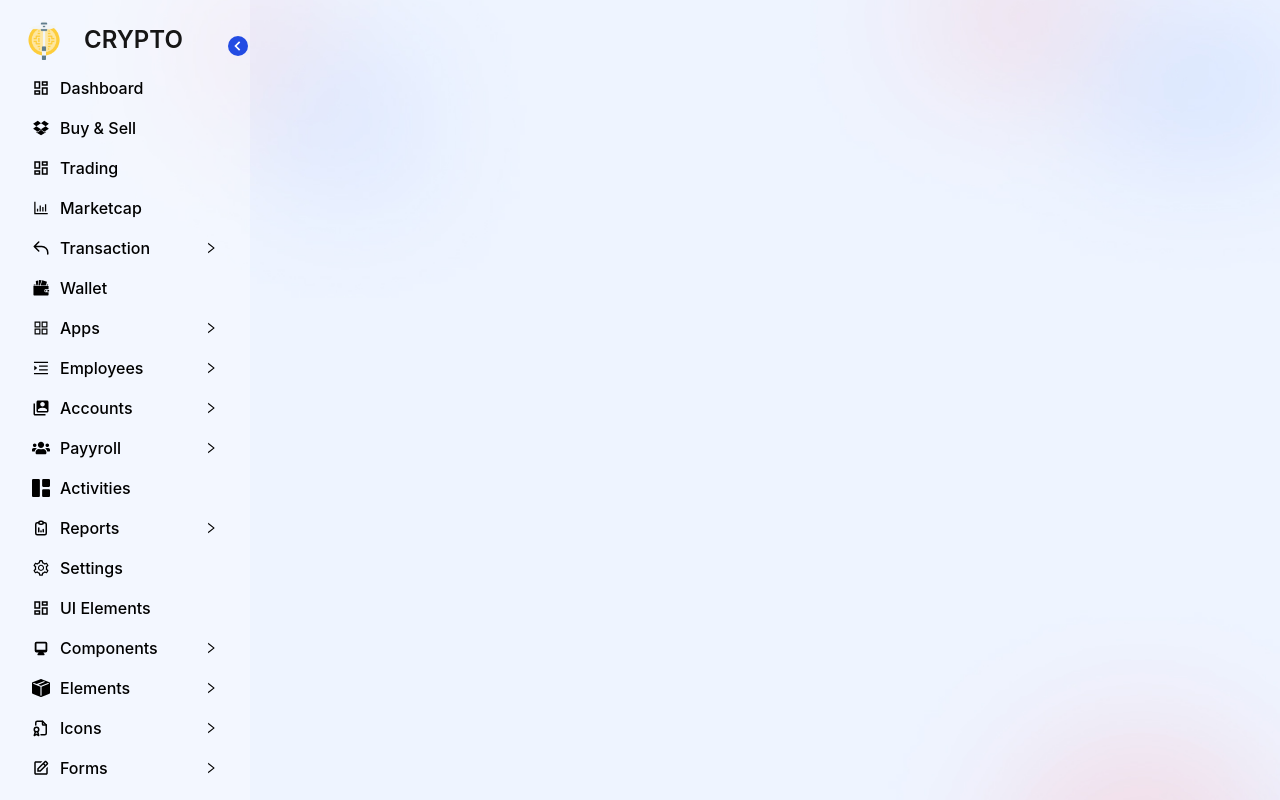
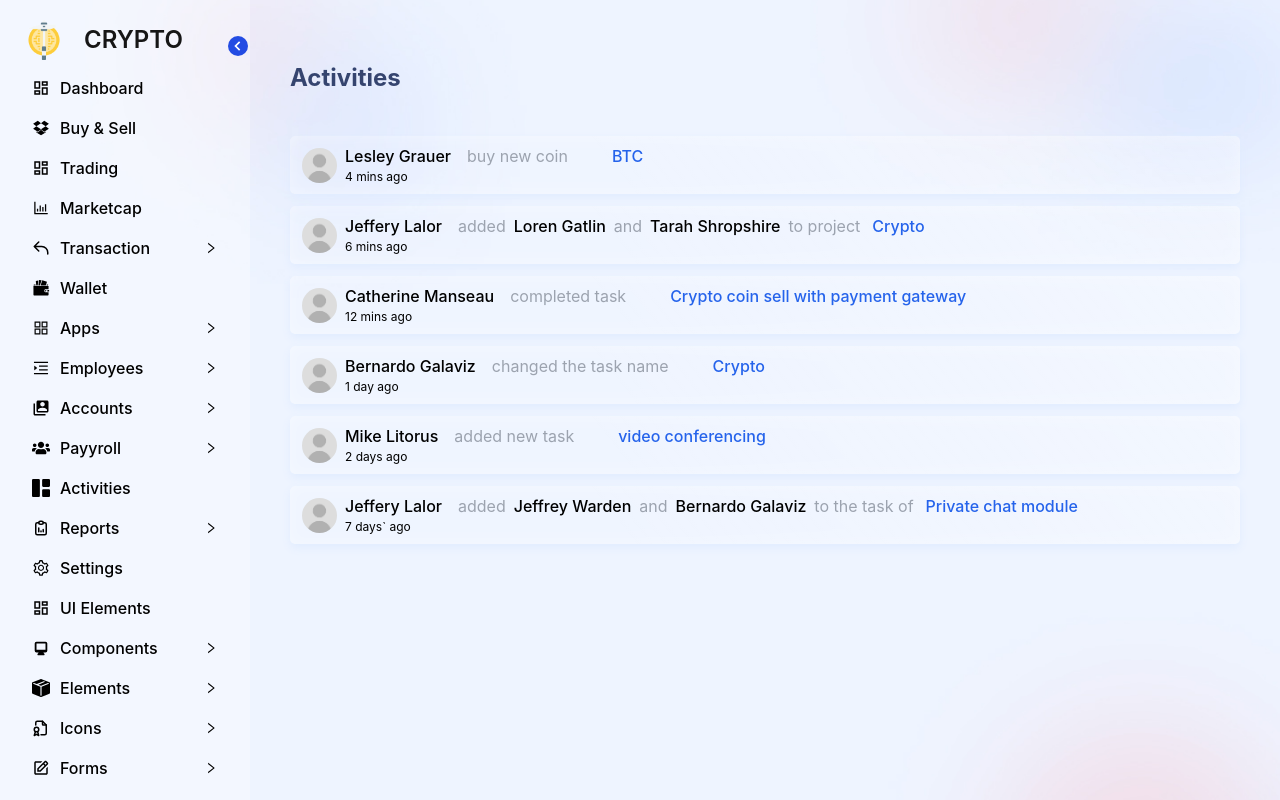
Before and after one commit to salimovone/crypto-dashboard, a React (Create React App) app: page /activities in a window 1280 px wide. Built offline with nearby package versions, Linux system fonts and the light colour scheme.

Commit message:
activities

```diff
--- a/src/App.jsx
+++ b/src/App.jsx
@@ -4,6 +4,7 @@ import SideBar from "./components/Sidebar";
 import BuySell from "./views/BuySell";
 import Dashboard from "./views/Home";
 import Marketcap from "./views/Marketcap";
+import Actives from "./views/Actives";
 
 function App() {
   return (
@@ -16,6 +17,7 @@ function App() {
           <Route path="/" element={<Dashboard />} />
           <Route path="/buySell" element={<BuySell/>}/>
           <Route path="/marketcap" element={<Marketcap/>}/>
+          <Route path="/activities" element={<Actives/>}/>
         </Routes>
       </div>
     </div>
--- a/src/components/BuySell-Table/index.jsx
+++ b/src/components/BuySell-Table/index.jsx
@@ -29,7 +29,7 @@ function BuySell() {
 
     const handleDelete = () => {
         dispatch(deleteUsers(open))
-        setOpen(false)
+        // setOpen(false)
         setNumber2(number2 - 1)
     }
 
@@ -59,7 +59,8 @@ function BuySell() {
                 method: edit.data.method,
                 amount: edit.data.amount,
                 statuss: edit.data.statuss,
-                id: edit.data.id
+                id: edit.data.id,
+                time: edit.data.time,
             })
         }
     }, [edit.type])
@@ -71,7 +72,8 @@ function BuySell() {
             method: "",
             amount: "",
             statuss: "",
-            id: ''
+            id: "",
+            time: ""
         },
         onSubmit: values => {
             if (edit.type) {
@@ -81,7 +83,8 @@ function BuySell() {
                     amount: values.amount,
                     statuss: values.statuss,
                     method: values.method,
-                    id: values.id
+                    id: values.id,
+                    time: values.time
                 }
                 dispatch(updateUsers(payload))
             } else {
@@ -91,7 +94,8 @@ function BuySell() {
                     amount: values.amount,
                     statuss: values.statuss,
                     method: values.method,
-                    id: values.id
+                    id: values.id,
+                    time: values.time
                 }
                 dispatch(deleteUsers(payload))
             }
@@ -103,7 +107,7 @@ function BuySell() {
 
     return (
         <>
-            <div className={`${open ? 'bggg h-[100%]  w-[100%] z-[10000000] flex justify-center items-center' : 'hidden'}`}>
+            {/* <div className={`${open ? 'bggg h-[100%]  w-[100%] z-[10000000] flex justify-center items-center' : 'hidden'}`}>
                 <div>
                     <div className="w-[300px] h-[200px] bg-white text-center flex justify-center items-center">
                         <div>
@@ -117,7 +121,7 @@ function BuySell() {
                         </div>
                     </div>
                 </div>
-            </div>
+            </div> */}
 
             <div className={modal ? "w-[100%] h-[100%] bg-white z-[1000000] flex justify-center" : "hidden"}>
                 <div>
@@ -157,6 +161,18 @@ function BuySell() {
                             onChange={formik.handleChange}
                             required
                             value={formik.values.method}
+                        />
+
+                        <label htmlFor="" className="mt-3">Trade Time:</label>
+                        <input
+                            id="time"
+                            name="time"
+                            className='border-2 py-2 px-4 block border-red-500'
+                            type="text"
+                            placeholder='Trade Time'
+                            onChange={formik.handleChange}
+                            required
+                            value={formik.values.time}
                         />
 
                         <label htmlFor="" className="mt-3">Amount:</label>
@@ -282,7 +298,7 @@ function BuySell() {
                                                                         active ? 'bg-gray-100 text-gray-900' : 'text-gray-700',
                                                                         'block px-4 py-2 text-sm'
                                                                     )}
-                                                                    onClick={() => { setOpen(item.id) }}
+                                                                    onClick={() => { handleDelete() }}
                                                                 >
                                                                     Delete
                                                                 </div>
--- /dev/null
+++ b/src/redux/activities/activesReducer.js
@@ -0,0 +1,76 @@
+import { createSlice } from "@reduxjs/toolkit"
+import img1 from '../../assets/img/user.jpg'
+
+const initialState = {
+    users: [
+        {
+            id: 1,
+            img: img1,
+            name1: "Lesley Grauer",
+            grey1: "buy new coin",
+            blue1: "BTC",
+            day: "4 mins ago"
+        },
+        {
+            id: 2,
+            img: img1,
+            name1: "Jeffery Lalor",
+            grey1: "added",
+            name2: "Loren Gatlin",
+            grey2: "and",
+            name3: "Tarah Shropshire",
+            grey3: " to project",
+            blue1: "Crypto",
+            day: "6 mins ago",
+        },
+        {
+            id: 3,
+            img: img1,
+            name1: "Catherine Manseau",
+            grey1: "completed task",
+            blue1: "Crypto coin sell with payment gateway",
+            day: "12 mins ago"
+        },
+        {
+            id: 4,
+            img: img1,
+            name1: "Bernardo Galaviz ",
+            grey1: "changed the task name",
+            blue1: "Crypto",
+            day: "1 day ago"
+        },
+        {
+            id: 5,
+            img: img1,
+            name1: "Mike Litorus",
+            grey1: "added new task",
+            blue1: "video conferencing",
+            day: "2 days ago"
+        },
+        {
+            id: 6,
+            img: img1,
+            name1: "Jeffery Lalor",
+            grey1: "added",
+            name2: "Jeffrey Warden",
+            grey2: "and",
+            name3: "Bernardo Galaviz",
+            grey3: " to the task of",
+            blue1: "Private chat module",
+            day: "7 days` ago",
+        }
+    ]
+}
+
+export const activitiesSlice = createSlice({
+    name: "active",
+    initialState,
+    reducers: {
+        deleteUsers: (state, action) => {
+            state.users = state.users.filter((user) => user.id !== action.payload)
+        },
+    }
+})
+
+export const { deleteUsers } = activitiesSlice.actions
+export default activitiesSlice.reducer
--- a/src/redux/store.js
+++ b/src/redux/store.js
@@ -1,9 +1,10 @@
-
 import { configureStore } from "@reduxjs/toolkit";
 import tableSlice from './table/tableReducer'
+import activitiesSlice  from "./activities/activesReducer";
 
 export const store = configureStore({
   reducer: {
-    table: tableSlice
+    table: tableSlice,
+    active: activitiesSlice
   },
 });
--- /dev/null
+++ b/src/views/Actives/index.jsx
@@ -0,0 +1,64 @@
+import { CgClose } from "react-icons/cg";
+import React from "react";
+import '../Marketcap/style.css'
+import { useDispatch, useSelector } from "react-redux";
+import { deleteUsers } from "../../redux/activities/activesReducer";
+
+function Actives() {
+
+    const users = useSelector((state) => state.active.users)
+    const dispatch = useDispatch()
+
+
+    const handleDelete = (id) => {
+        dispatch(deleteUsers(id))
+    }
+
+
+
+
+    return (
+        <>
+            <div className="w-full p-10 mt-5">
+                <div>
+                    <div className="text-[24px] text-[#35446F] font-bold">Activities</div>
+                    <div className="mt-10">
+                        {
+                            users.map((item) => (
+                                <div key={item.id}>
+                                    <div className="w-full py-2 ssss mt-3 px-3 flex justify-between">
+                                        <div className="flex gap-2">
+                                            <div className="w-[35px] h-[35px]">
+                                                <img src={item.img} alt="" className="mt-1 rounded-full w-[35px] h-[35px]" />
+                                                <div className="w-[35px] h-[35px]"></div>
+                                            </div>
+
+                                            <div>
+                                                <div className="flex flex-wrap gap-2">
+                                                    <p className="font-medium">{item.name1}</p>
+                                                    <p className="ml-2 text-gray-400">{item.grey1}</p>
+                                                    <p className="font-medium">{item.name2}</p>
+                                                    <p className="text-gray-400">{item.grey2}</p>
+                                                    <p className="font-medium">{item.name3}</p>
+                                                    <p className="mr-1 text-gray-400">{item.grey3}</p>
+                                                    <p className="text-blue-600 font-medium">{item.blue1}</p>
+                                                </div>
+                                                <p className="text-[12px]">{item.day}</p>
+                                            </div>
+                                        </div>
+
+                                        <div className="icon1" onClick={() => handleDelete(item.id)}>
+                                            <CgClose />
+                                        </div>
+                                    </div>
+                                </div>
+                            ))
+                        }
+                    </div>
+                </div>
+            </div>
+        </>
+    )
+}
+
+export default Actives
--- a/src/views/Marketcap/style.css
+++ b/src/views/Marketcap/style.css
@@ -19,3 +19,24 @@
     margin-bottom: 30px;
     padding: 15px;
 }
+
+.ssss{
+    background: linear-gradient(51.64deg,rgba(255,255,255,0) 34.2%,rgba(255,255,255,0.2) 97.35%,rgba(255,255,255,0) 160.66%),rgba(255,255,255,0.1);
+    box-shadow: 0 4px 9px #e1ecff, inset 0 0 15px rgb(255 255 255/35%);
+    border-radius: 5px;
+}
+
+.icon1{
+    display: none;
+}
+
+.ssss:hover{
+    transition: all 10s !important;
+    .icon1{
+        display: flex !important;
+        transition: all 10s !important;
+        align-items: center;
+        color: red;
+        z-index: 1000000;
+    }
+}
```
